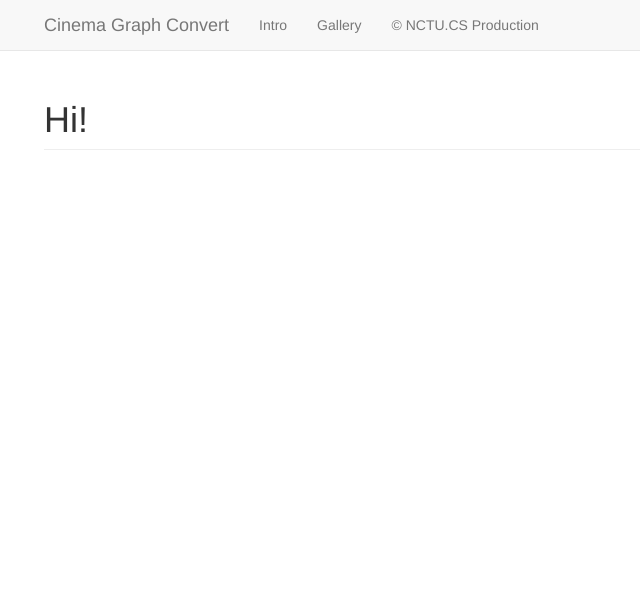
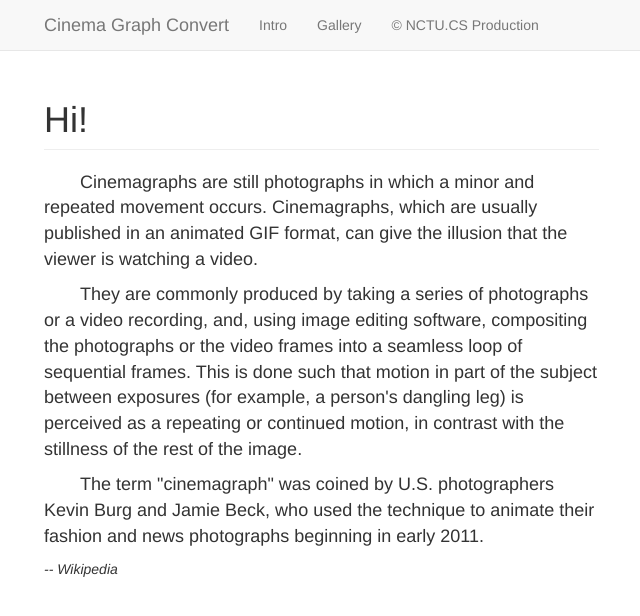
Before and after one commit to heronyang/cg-web, a PHP site: page /intro.html in a window 1280 px wide. Shown: the top 616 px of the page, without its empty margins (26-666 px from the left). Run offline with PHP 8.4, Linux system fonts and the light colour scheme; some libraries are stand-ins or nearby versions.

Commit message:
refine for Ubuntu 14.04

```diff
--- a/www/css/style.css
+++ b/www/css/style.css
@@ -13,3 +13,8 @@
 body {
   padding-top: 60px;
 }
+
+p.intro {
+    font-size: large;
+    text-indent: 2em;
+}
--- a/www/index.html
+++ b/www/index.html
@@ -114,6 +114,7 @@ $(function () {
         done: function (e, data) {
             $.each(data.result.files, function (index, file) {
                 $('<p/>').text(file.name).appendTo('#files');
+                window.location.replace("/gallery.php");
             });
         },
         progressall: function (e, data) {
--- a/www/intro.html
+++ b/www/intro.html
@@ -44,8 +44,15 @@
 
             <div class="row">
 
-                <div class="col-lg-12">
+                <div class="col-lg-6">
                     <h1 class="page-header">Hi!</h1>
+                    <p class="intro">
+                        Cinemagraphs are still photographs in which a minor and repeated movement occurs. Cinemagraphs, which are usually published in an animated GIF format, can give the illusion that the viewer is watching a video. <p/>
+                        <p class="intro">They are commonly produced by taking a series of photographs or a video recording, and, using image editing software, compositing the photographs or the video frames into a seamless loop of sequential frames. This is done such that motion in part of the subject between exposures (for example, a person's dangling leg) is perceived as a repeating or continued motion, in contrast with the stillness of the rest of the image. <p/>
+                        <p class="intro">The term "cinemagraph" was coined by U.S. photographers Kevin Burg and Jamie Beck, who used the technique to animate their fashion and news photographs beginning in early 2011.
+                    <p/>
+                    <p><i>-- Wikipedia</i></p>
+
                 </div>
 
             </div>
```
Also changed, not shown: README.md, 1 other file.
